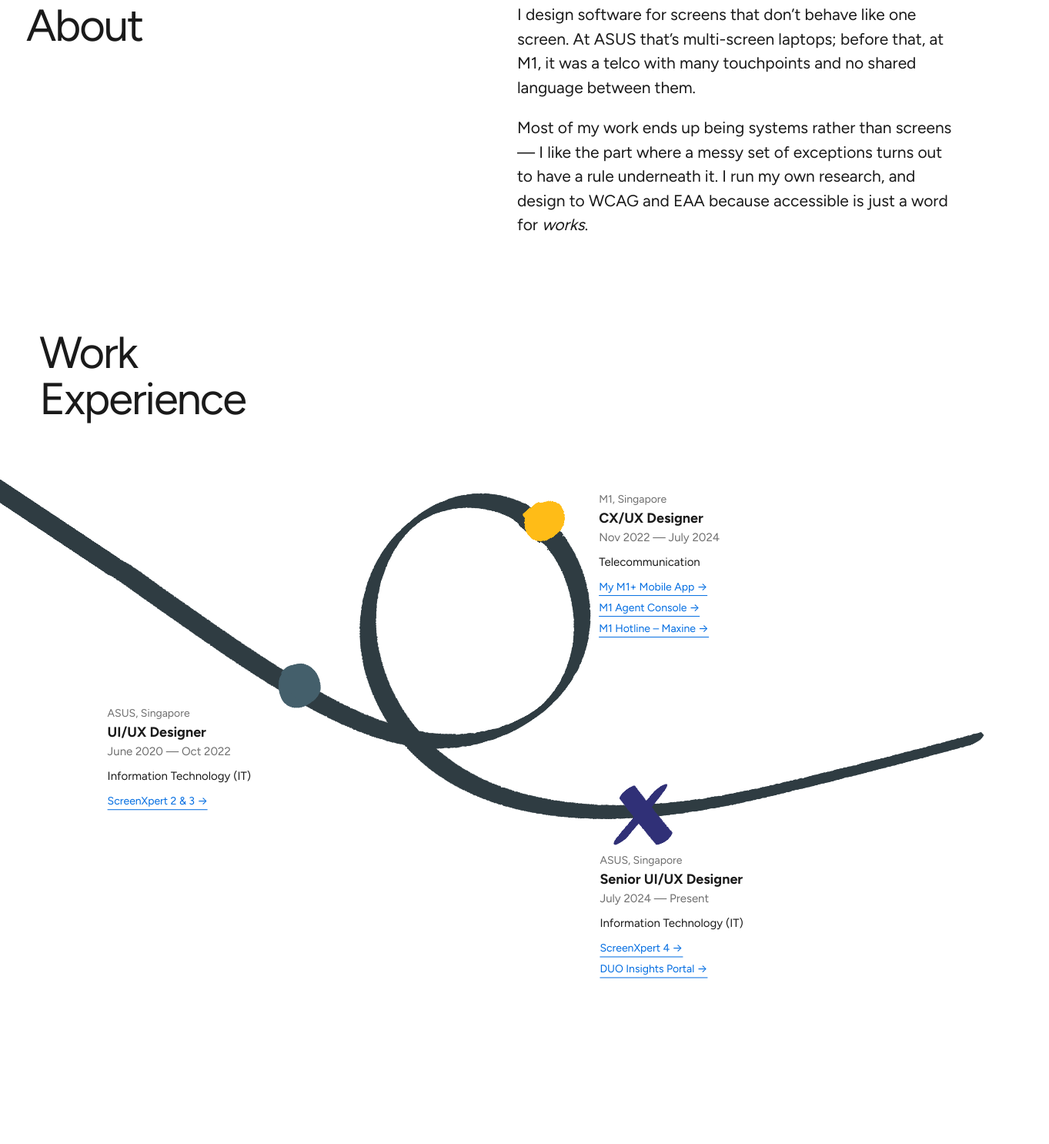
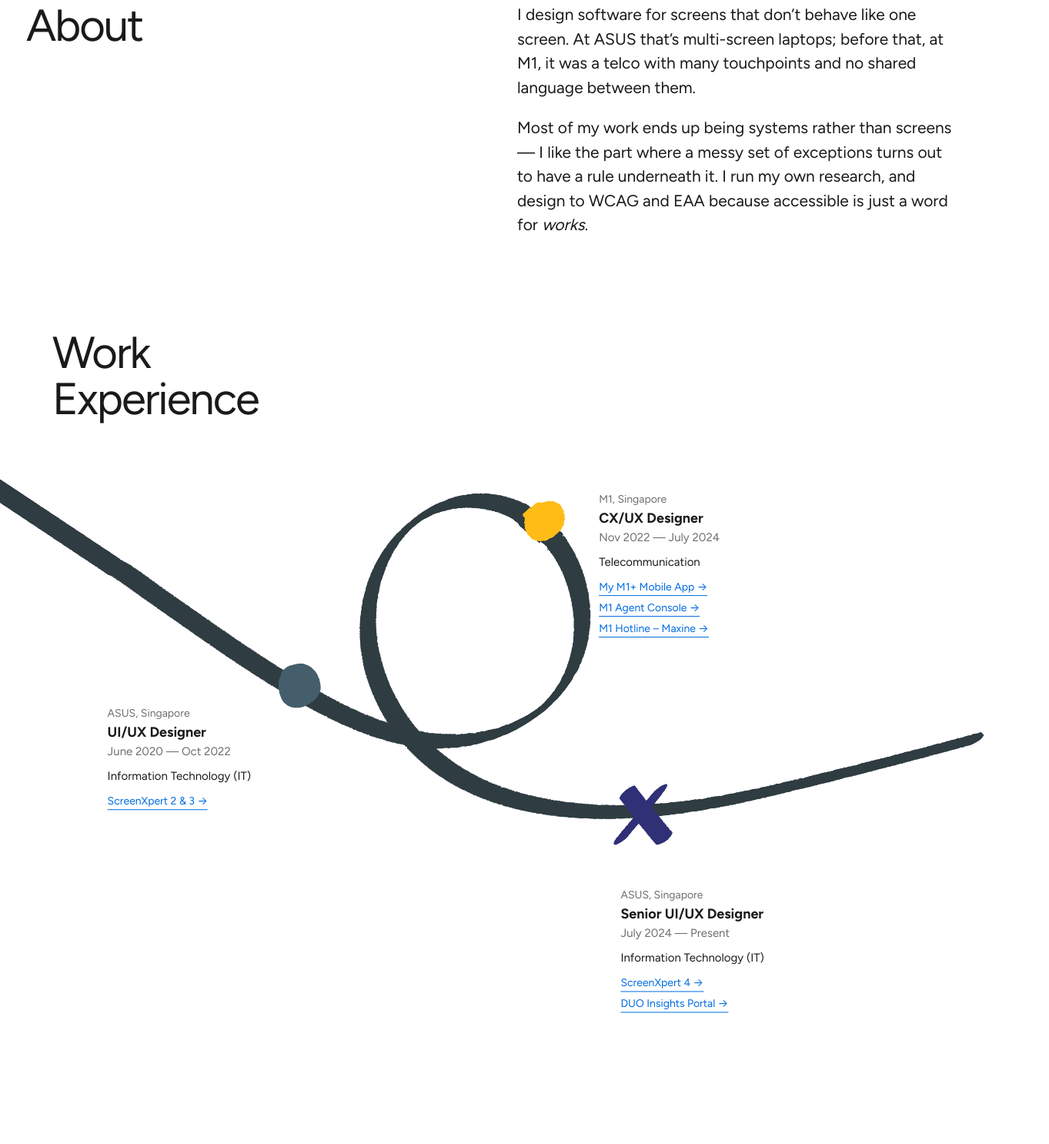
Before and after one commit to jocetan/portfolio, a plain HTML site: page about.html in a window 1280 px wide. Shown: the part 120-1606 px from the top of the page at 77% size, 1363 px wide, since content can reach past the window. Drawn offline with Linux system fonts and the light colour scheme.

Commit message:
Fix horizontal scroll and label alignment

```diff
--- a/about.html
+++ b/about.html
@@ -71,7 +71,7 @@
         </div>
       </article>
 
-        <article class="path-card" style="--mx: 49.9%; --my: 65.1%; --dx: 77px; --dy: 193px;">
+        <article class="path-card" style="--mx: 49.9%; --my: 65.1%; --dx: 104px; --dy: 238px;">
         <p class="pc-org">ASUS, Singapore</p>
         <p class="pc-role">Senior UI/UX Designer</p>
         <p class="pc-dates">July 2024 &mdash; Present</p>
--- a/css/styles.css
+++ b/css/styles.css
@@ -30,8 +30,11 @@
 /* Reset ------------------------------------------------------------------ */
 *, *::before, *::after { box-sizing: border-box; }
 html { -webkit-text-size-adjust: 100%; scroll-behavior: smooth; }
+html { overflow-x: clip; }
+
 body {
   margin: 0;
+  overflow-x: clip;
   background: var(--paper);
   color: var(--ink);
   font-family: var(--font-sans);
@@ -746,7 +749,12 @@ html.no-js .chip { opacity: 1; }
 .path-title {
   position: absolute;
   z-index: 1;
-  left: var(--x);
+  /* Aligned to the same container edge as the About and Skills labels,
+     not to a share of the full-bleed stage. */
+  left: 50%;
+  width: min(var(--container), 100% - var(--gutter) * 2);
+  transform: translateX(-50%);
+  padding-inline: var(--gutter);
   top: var(--y);
   margin: 0;
   font-size: clamp(34px, 4.6vw, 58px);
```
